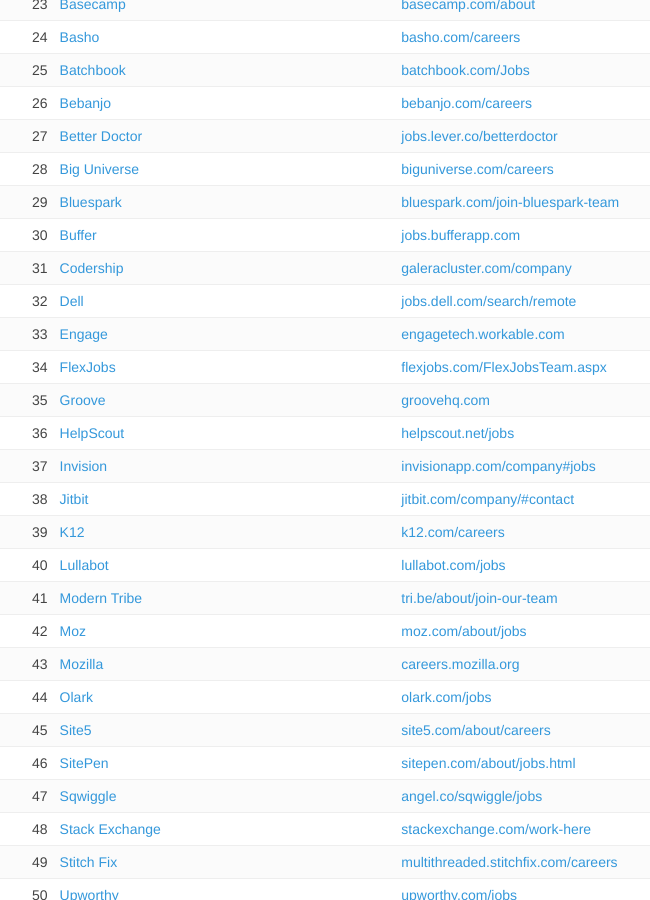
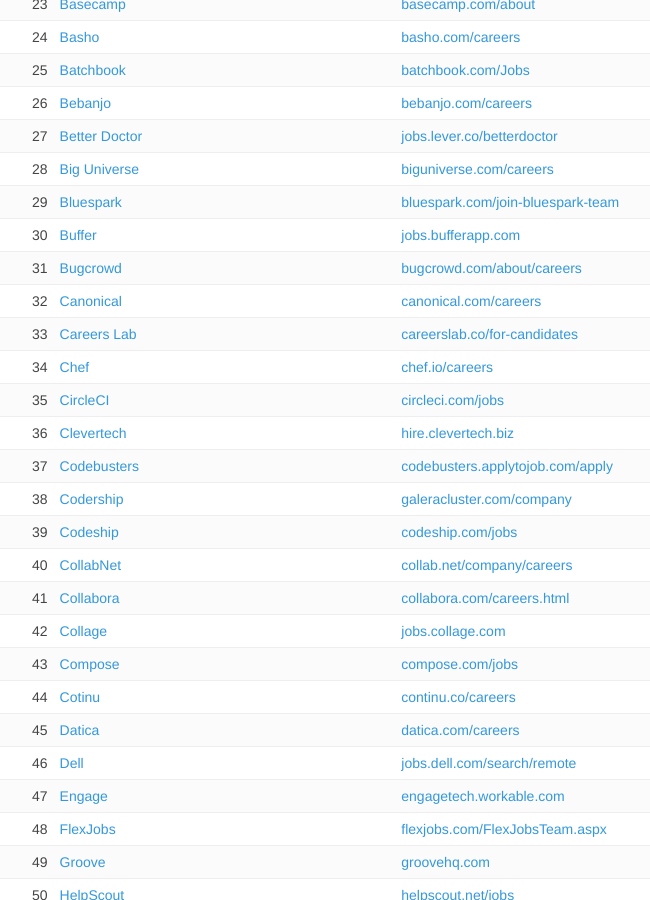
Before and after one commit to oinam/remote-teams, a Jekyll site: the page built from index.html, in a window 1280 px wide and 900 px high, scrolled down 874 px. Shown: the whole window, without its empty margins (81-731 px from the left). Built offline with Jekyll 4.4.1, drawn with Linux system fonts in a browser that asks for light colours; nearby versions of some CDN libraries.

Commit message:
More companies with remote jobs.

```diff
--- a/_data/companies.yml
+++ b/_data/companies.yml
@@ -213,3 +213,59 @@
 - name: Bluespark
   url: bluespark.com
   job: bluespark.com/join-bluespark-team
+
+- name: Bugcrowd
+  url: bugcrowd.com
+  job: bugcrowd.com/about/careers
+
+- name: Canonical
+  url: canonical.com
+  job: canonical.com/careers
+
+- name: Careers Lab
+  url: careerslab.co
+  job: careerslab.co/for-candidates
+
+- name: Datica
+  url: datica.com
+  job: datica.com/careers
+
+- name: Chef
+  url: chef.io
+  job: chef.io/careers
+
+- name: CircleCI
+  url: circleci.com
+  job: circleci.com/jobs
+
+- name: Clevertech
+  url: clevertech.biz
+  job: hire.clevertech.biz
+
+- name: Codebusters
+  url: codebusters.com
+  job: codebusters.applytojob.com/apply
+
+- name: Codeship
+  url: codeship.com
+  job: codeship.com/jobs
+
+- name: CollabNet
+  url: collab.net
+  job: collab.net/company/careers
+
+- name: Collabora
+  url: collabora.com
+  job: collabora.com/careers.html
+
+- name: Collage
+  url: collage.com
+  job: jobs.collage.com
+
+- name: Compose
+  url: compose.com
+  job: compose.com/jobs
+
+- name: Cotinu
+  url: continu.co
+  job: continu.co/careers
```
